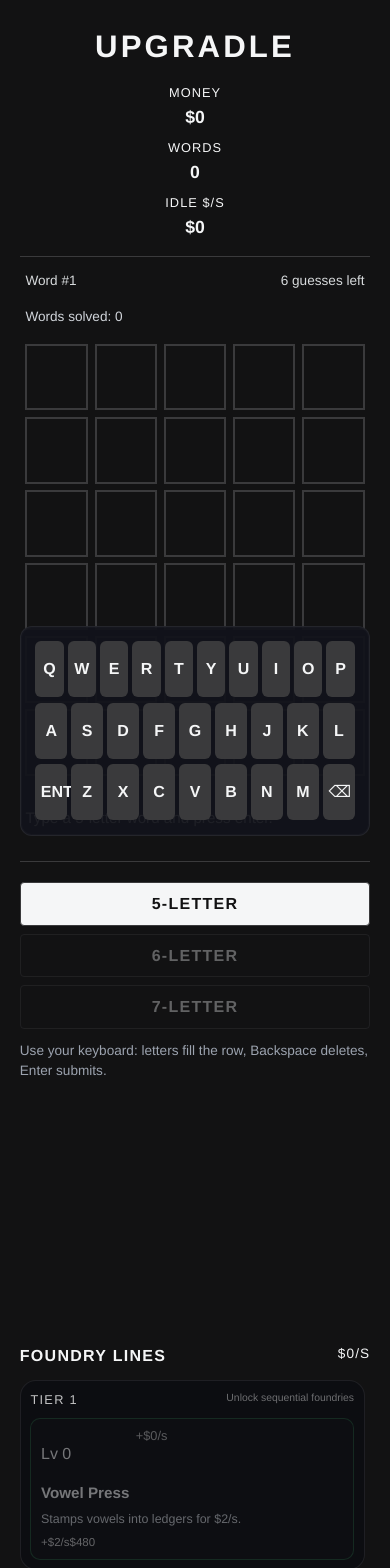
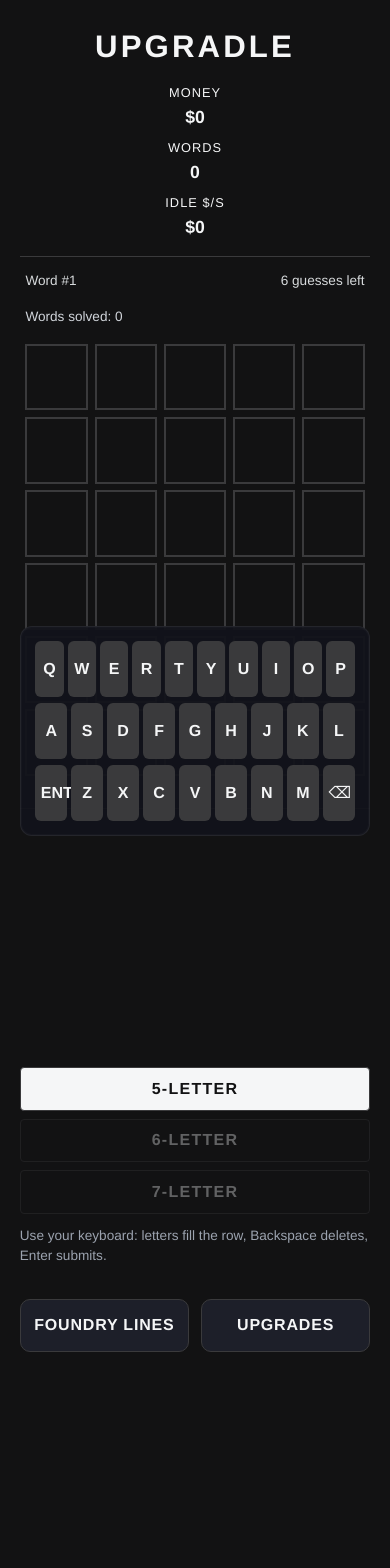
Before and after one commit to michaelasper/upgradle, a React (Vite) app: page / in a window 390 px wide. Shown: the top 1568 px of the page. After the commit the page ends 1384 px from the top, so only its background shows below. Built offline with nearby package versions, Linux system fonts and the light colour scheme.

Commit message:
feat: improve compact layout with mobile drawers

```diff
--- a/src/App.css
+++ b/src/App.css
@@ -464,10 +464,93 @@
   }
 }
 
+.game-layout.compact-layout {
+  grid-template-columns: 1fr;
+}
+
+.compact-layout .sidebar-panel {
+  display: none;
+}
+
+.mobile-panel-buttons {
+  display: flex;
+  gap: 0.75rem;
+  margin-top: 0.75rem;
+}
+
+.mobile-panel-button {
+  flex: 1;
+  border: 1px solid #3a3a3c;
+  background: #1d1f29;
+  color: inherit;
+  padding: 0.85rem 0.75rem;
+  border-radius: 10px;
+  font-weight: 600;
+  text-transform: uppercase;
+  letter-spacing: 0.05em;
+}
+
+.mobile-panel-button.active {
+  background: #f5f6f7;
+  color: #121213;
+}
+
+.mobile-sheet-overlay {
+  position: fixed;
+  inset: 0;
+  background: rgba(0, 0, 0, 0.55);
+  display: flex;
+  justify-content: center;
+  align-items: flex-end;
+  z-index: 30;
+  padding: 1rem;
+}
+
+.mobile-sheet {
+  width: min(480px, 100%);
+  max-height: 90vh;
+  background: #0f1118;
+  border-radius: 18px;
+  border: 1px solid rgba(255, 255, 255, 0.08);
+  display: flex;
+  flex-direction: column;
+  box-shadow: 0 30px 60px rgba(0, 0, 0, 0.6);
+}
+
+.mobile-sheet__header {
+  display: flex;
+  justify-content: space-between;
+  align-items: center;
+  padding: 0.9rem 1.1rem;
+  border-bottom: 1px solid rgba(255, 255, 255, 0.08);
+  text-transform: uppercase;
+  font-size: 0.9rem;
+  letter-spacing: 0.08em;
+}
+
+.mobile-sheet__body {
+  padding: 0.75rem 1.1rem 1.25rem;
+  overflow-y: auto;
+}
+
+.mobile-sheet__close {
+  border: none;
+  background: transparent;
+  color: #f5f6f7;
+  font-size: 0.85rem;
+  text-transform: uppercase;
+  letter-spacing: 0.05em;
+}
+
 @media (max-width: 640px) {
   .wordle-app {
     padding: 1.5rem 0.75rem 2rem;
     gap: 1rem;
+  }
+
+  .top-stats {
+    flex-direction: column;
+    gap: 0.5rem;
   }
 
   .board-section {
@@ -493,13 +576,16 @@
     min-width: 0;
   }
 
-  .top-stats {
+  .length-buttons {
     flex-direction: column;
-    gap: 0.5rem;
   }
 
-  .length-buttons {
-    flex-direction: column;
+  .mobile-sheet-overlay {
+    padding: 0.5rem;
+  }
+
+  .mobile-sheet {
+    width: 100%;
   }
 }
 
--- a/src/App.tsx
+++ b/src/App.tsx
@@ -1,4 +1,4 @@
-import { useEffect, useRef } from 'react'
+import { useEffect, useRef, useState } from 'react'
 import type { CSSProperties } from 'react'
 import './App.css'
 import { KEYBOARD_ROWS, TIER_REQUIREMENTS } from './constants'
@@ -46,6 +46,8 @@ function App() {
   const puzzleCompleteRef = useRef(state.puzzleComplete)
   const upgradeLevelRef = useRef(totalUpgradeLevels)
   const generatorCountRef = useRef(generatorUnits)
+  const [isCompact, setIsCompact] = useState(false)
+  const [activePanel, setActivePanel] = useState<'generators' | 'upgrades' | null>(null)
 
   useEffect(() => {
     window.addEventListener('keydown', handlePhysicalKey)
@@ -94,11 +96,192 @@ function App() {
     generatorCountRef.current = generatorUnits
   }, [generatorUnits, playGenerator])
 
+  useEffect(() => {
+    if (typeof window === 'undefined') return
+    const query = window.matchMedia('(max-width: 960px)')
+    const update = (event?: MediaQueryListEvent) => {
+      setIsCompact(event ? event.matches : query.matches)
+    }
+    update()
+    if (typeof query.addEventListener === 'function') {
+      query.addEventListener('change', update)
+      return () => query.removeEventListener('change', update)
+    }
+    query.addListener(update)
+    return () => query.removeListener(update)
+  }, [])
+
+  useEffect(() => {
+    if (!isCompact) {
+      setActivePanel(null)
+    }
+  }, [isCompact])
+
   const getUpgradeRequirementName = (id?: string) =>
     id ? sortedUpgrades.find((upgrade) => upgrade.id === id)?.name ?? id : null
 
   const getGeneratorRequirementName = (id?: string) =>
     id ? generators.find((generator) => generator.id === id)?.name ?? id : null
+
+  const renderGeneratorPanel = () => (
+    <>
+      <div className="section-header">
+        <h2>Foundry lines</h2>
+        <span>${formatMoney(passiveIncome)}/s</span>
+      </div>
+      {isCompact && activePanel && (
+        <div
+          className="mobile-sheet-overlay"
+          role="dialog"
+          aria-modal="true"
+          onClick={(event) => {
+            if (event.target === event.currentTarget) setActivePanel(null)
+          }}
+        >
+          <div className="mobile-sheet">
+            <div className="mobile-sheet__header">
+              <span>{activePanel === 'generators' ? 'Foundry lines' : 'Upgrades'}</span>
+              <button
+                type="button"
+                className="mobile-sheet__close"
+                onClick={() => setActivePanel(null)}
+              >
+                Close
+              </button>
+            </div>
+            <div className="mobile-sheet__body">
+              {activePanel === 'generators' ? renderGeneratorPanel() : renderUpgradePanel()}
+            </div>
+          </div>
+        </div>
+      )}
+      <div className="tier-stack">
+        {visibleGeneratorTiers.map((tier) => (
+          <section className={`tier-section tier-${tier}`} key={`generator-tier-${tier}`}>
+            <header className="tier-section__header">
+              <span>Tier {tier}</span>
+              <span className="tier-section__subhead">Unlock sequential foundries</span>
+            </header>
+            <div className="tile-list">
+              {generators
+                .filter((generator) => generator.tier === tier)
+                .map((generator) => {
+                  const owned = state.generatorLevels[generator.id] ?? 0
+                  const nextCost = getGeneratorCost(generator, owned)
+                  const totalIncome = owned * generator.baseIncome
+                  const requirementMet = !generator.requires
+                    ? true
+                    : (state.generatorLevels[generator.requires] ?? 0) > 0
+                  const disabled = state.money < nextCost || !requirementMet
+                  const requirementLabel = getGeneratorRequirementName(generator.requires)
+                  return (
+                    <button
+                      key={generator.id}
+                      className={`info-tile tier-${generator.tier}`}
+                      onClick={() => dispatch({ type: 'buyGenerator', id: generator.id })}
+                      disabled={disabled}
+                      type="button"
+                    >
+                      <div className="info-tile__top">
+                        <div>
+                          <p className="eyebrow">Lv {owned}</p>
+                          <h3>{generator.name}</h3>
+                        </div>
+                        <span className="info-tile__value">+${formatMoney(totalIncome)}/s</span>
+                      </div>
+                      <p className="info-tile__desc">{generator.description}</p>
+                      {!requirementMet && requirementLabel && (
+                        <p className="info-tile__note">Requires {requirementLabel}.</p>
+                      )}
+                      <div className="info-tile__foot">
+                        <span>+${formatMoney(generator.baseIncome)}/s</span>
+                        <span>${formatMoney(nextCost)}</span>
+                      </div>
+                    </button>
+                  )
+                })}
+            </div>
+          </section>
+        ))}
+      </div>
+    </>
+  )
+
+  const renderUpgradePanel = () => (
+    <>
+      <div className="section-header">
+        <h2>Upgrades</h2>
+        <span>Balance: ${formatMoney(state.money)}</span>
+      </div>
+      <div className="tier-stack">
+        {upgradeTierOrder.map((tier) => (
+          <section className={`tier-section tier-${tier}`} key={`upgrade-tier-${tier}`}>
+            <header className="tier-section__header">
+              <span>Tier {tier}</span>
+              <span className="tier-section__subhead">Spend words to reach new perks</span>
+            </header>
+            <div className="tile-list">
+              {sortedUpgrades
+                .filter((upgrade) => upgrade.tier === tier)
+                .map((upgrade) => {
+                  const level = state.upgradeLevels[upgrade.id] ?? 0
+                  const requirementMet =
+                    !upgrade.requires || (state.upgradeLevels[upgrade.requires] ?? 0) > 0
+                  const tierRequirement = TIER_REQUIREMENTS[upgrade.tier] ?? 0
+                  const tierMet = totalUpgradeLevels >= tierRequirement
+                  const locked = !requirementMet || !tierMet
+                  const capped = upgrade.maxLevel !== null && level >= upgrade.maxLevel
+                  const cost = getUpgradeCost(upgrade, level)
+                  const wordsNeeded = upgrade.wordCost ?? 0
+                  const wordsMet = wordsNeeded === 0 || state.words >= wordsNeeded
+                  const disabled = locked || capped || state.money < cost || !wordsMet
+                  const requirementLabel = getUpgradeRequirementName(upgrade.requires)
+                  return (
+                    <button
+                      key={upgrade.id}
+                      className={`info-tile tier-${upgrade.tier}`}
+                      onClick={() => dispatch({ type: 'buyUpgrade', id: upgrade.id })}
+                      disabled={disabled}
+                      type="button"
+                    >
+                      <div className="info-tile__top">
+                        <div>
+                          <p className="eyebrow">Lv {level}</p>
+                          <h3>{upgrade.name}</h3>
+                        </div>
+                        <span className="info-tile__value">
+                          {upgrade.maxLevel !== null ? `${level}/${upgrade.maxLevel}` : '∞'}
+                        </span>
+                      </div>
+                      <p className="info-tile__desc">{upgrade.description}</p>
+                      {!requirementMet && requirementLabel && (
+                        <p className="info-tile__note">Requires {requirementLabel}.</p>
+                      )}
+                      {!tierMet && tierRequirement > 0 && (
+                        <p className="info-tile__note">
+                          Spend {tierRequirement} upgrade levels to enter Tier {upgrade.tier}.
+                        </p>
+                      )}
+                      {!wordsMet && wordsNeeded > 0 && (
+                        <p className="info-tile__note">Need {wordsNeeded} words.</p>
+                      )}
+                      {capped && <p className="info-tile__note">Maxed out.</p>}
+                      <div className="info-tile__foot">
+                        <span>{wordsNeeded > 0 ? `${wordsNeeded} words` : '0 words'}</span>
+                        {capped ? <span>Complete</span> : <span>${formatMoney(cost)}</span>}
+                      </div>
+                    </button>
+                  )
+                })}
+            </div>
+          </section>
+        ))}
+      </div>
+    </>
+  )
+
+  const layoutClass = ['game-layout']
+  if (isCompact) layoutClass.push('compact-layout')
 
   return (
     <main className="wordle-app" style={appStyle}>
@@ -120,63 +303,10 @@ function App() {
         </div>
       </header>
 
-      <div className="game-layout">
-        <aside className="sidebar-panel generators-panel">
-          <div className="section-header">
-            <h2>Foundry lines</h2>
-            <span>${formatMoney(passiveIncome)}/s</span>
-          </div>
-          <div className="tier-stack">
-            {visibleGeneratorTiers.map((tier) => (
-              <section className={`tier-section tier-${tier}`} key={`generator-tier-${tier}`}>
-                <header className="tier-section__header">
-                  <span>Tier {tier}</span>
-                  <span className="tier-section__subhead">Unlock sequential foundries</span>
-                </header>
-                <div className="tile-list">
-                  {generators
-                    .filter((generator) => generator.tier === tier)
-                    .map((generator) => {
-                      const owned = state.generatorLevels[generator.id] ?? 0
-                      const nextCost = getGeneratorCost(generator, owned)
-                      const totalIncome = owned * generator.baseIncome
-                      const requirementMet = !generator.requires
-                        ? true
-                        : (state.generatorLevels[generator.requires] ?? 0) > 0
-                      const disabled = state.money < nextCost || !requirementMet
-                      const requirementLabel = getGeneratorRequirementName(generator.requires)
-                      return (
-                        <button
-                          key={generator.id}
-                          className={`info-tile tier-${generator.tier}`}
-                          onClick={() => dispatch({ type: 'buyGenerator', id: generator.id })}
-                          disabled={disabled}
-                          type="button"
-                        >
-                          <div className="info-tile__top">
-                            <div>
-                              <p className="eyebrow">Lv {owned}</p>
-                              <h3>{generator.name}</h3>
-                            </div>
-                            <span className="info-tile__value">+${formatMoney(totalIncome)}/s</span>
-                          </div>
-                          <p className="info-tile__desc">{generator.description}</p>
-                          {!requirementMet && requirementLabel && (
-                            <p className="info-tile__note">Requires {requirementLabel}.</p>
-                          )}
-                          <div className="info-tile__foot">
-                            <span>+${formatMoney(generator.baseIncome)}/s</span>
-                            <span>${formatMoney(nextCost)}</span>
-                          </div>
-                        </button>
-                      )
-                    })}
-                </div>
-              </section>
-            ))}
-          </div>
-        </aside>
-
+      <div className={layoutClass.join(' ').trim()}>
+        {!isCompact && (
+          <aside className="sidebar-panel generators-panel">{renderGeneratorPanel()}</aside>
+        )}
         <section className="board-stack">
           <section className="board-section">
             <div className="board-header">
@@ -229,11 +359,7 @@ function App() {
               })}
             </div>
             <div className="board-meta">
-              <p>
-                {state.puzzleComplete
-                  ? state.puzzleStatus
-                  : `Type a ${state.selectedLength}-letter word and press enter.`}
-              </p>
+              {state.puzzleComplete && state.puzzleStatus && <p>{state.puzzleStatus}</p>}
               {state.showHotCold && (
                 <p className="hint">
                   Thermal hints replace colors: hot tiles mean close alphabetically.
@@ -261,25 +387,6 @@ function App() {
             </div>
           </section>
 
-          <section className="controls">
-            <div className="length-buttons">
-              {WORD_LENGTHS.map((length) => (
-                <button
-                  key={length}
-                  className={`length-button ${state.selectedLength === length ? 'active' : ''}`}
-                  disabled={!state.unlockedLengths.includes(length)}
-                  onClick={() => dispatch({ type: 'setLength', length })}
-                  type="button"
-                >
-                  {length}-letter
-                </button>
-              ))}
-            </div>
-            <p className="control-hint">
-              Use your keyboard: letters fill the row, Backspace deletes, Enter submits.
-            </p>
-          </section>
-
           <section className="keyboard">
             {KEYBOARD_ROWS.map((row, rowIndex) => (
               <div className="key-row" key={`row-${rowIndex}`}>
@@ -300,82 +407,49 @@ function App() {
               </div>
             ))}
           </section>
+
+          <section className="controls">
+            <div className="length-buttons">
+              {WORD_LENGTHS.map((length) => (
+                <button
+                  key={length}
+                  className={`length-button ${state.selectedLength === length ? 'active' : ''}`}
+                  disabled={!state.unlockedLengths.includes(length)}
+                  onClick={() => dispatch({ type: 'setLength', length })}
+                  type="button"
+                >
+                  {length}-letter
+                </button>
+              ))}
+            </div>
+            <p className="control-hint">
+              Use your keyboard: letters fill the row, Backspace deletes, Enter submits.
+            </p>
+          </section>
+
+          {isCompact && (
+            <div className="mobile-panel-buttons">
+              <button
+                type="button"
+                className={`mobile-panel-button ${activePanel === 'generators' ? 'active' : ''}`}
+                onClick={() => setActivePanel('generators')}
+              >
+                Foundry lines
+              </button>
+              <button
+                type="button"
+                className={`mobile-panel-button ${activePanel === 'upgrades' ? 'active' : ''}`}
+                onClick={() => setActivePanel('upgrades')}
+              >
+                Upgrades
+              </button>
+            </div>
+          )}
         </section>
 
-        <aside className="sidebar-panel upgrades-panel">
-          <div className="section-header">
-            <h2>Upgrades</h2>
-            <span>Balance: ${formatMoney(state.money)}</span>
-          </div>
-          <div className="tier-stack">
-            {upgradeTierOrder.map((tier) => (
-              <section className={`tier-section tier-${tier}`} key={`upgrade-tier-${tier}`}>
-                <header className="tier-section__header">
-                  <span>Tier {tier}</span>
-                  <span className="tier-section__subhead">Spend words to reach new perks</span>
-                </header>
-                <div className="tile-list">
-                  {sortedUpgrades
-                    .filter((upgrade) => upgrade.tier === tier)
-                    .map((upgrade) => {
-                      const level = state.upgradeLevels[upgrade.id] ?? 0
-                      const requirementMet =
-                        !upgrade.requires || (state.upgradeLevels[upgrade.requires] ?? 0) > 0
-                      const tierRequirement = TIER_REQUIREMENTS[upgrade.tier] ?? 0
-                      const tierMet = totalUpgradeLevels >= tierRequirement
-                      const locked = !requirementMet || !tierMet
-                      const capped = upgrade.maxLevel !== null && level >= upgrade.maxLevel
-                      const cost = getUpgradeCost(upgrade, level)
-                      const wordsNeeded = upgrade.wordCost ?? 0
-                      const wordsMet = wordsNeeded === 0 || state.words >= wordsNeeded
-                      const disabled = locked || capped || state.money < cost || !wordsMet
-                      const requirementLabel = getUpgradeRequirementName(upgrade.requires)
-                      return (
-                        <button
-                          key={upgrade.id}
-                          className={`info-tile tier-${upgrade.tier}`}
-                          onClick={() => dispatch({ type: 'buyUpgrade', id: upgrade.id })}
-                          disabled={disabled}
-                          type="button"
-                        >
-                          <div className="info-tile__top">
-                            <div>
-                              <p className="eyebrow">Lv {level}</p>
-                              <h3>{upgrade.name}</h3>
-                            </div>
-                            <span className="info-tile__value">
-                              {upgrade.maxLevel !== null ? `${level}/${upgrade.maxLevel}` : '∞'}
-                            </span>
-                          </div>
-                          <p className="info-tile__desc">{upgrade.description}</p>
-                          {!requirementMet && requirementLabel && (
-                            <p className="info-tile__note">Requires {requirementLabel}.</p>
-                          )}
-                          {!tierMet && tierRequirement > 0 && (
-                            <p className="info-tile__note">
-                              Spend {tierRequirement} upgrade levels to enter Tier {upgrade.tier}.
-                            </p>
-                          )}
-                          {!wordsMet && wordsNeeded > 0 && (
-                            <p className="info-tile__note">Need {wordsNeeded} words.</p>
-                          )}
-                          {capped && <p className="info-tile__note">Maxed out.</p>}
-                          <div className="info-tile__foot">
-                            <span>{wordsNeeded > 0 ? `${wordsNeeded} words` : '0 words'}</span>
-                            {capped ? (
-                              <span>Complete</span>
-                            ) : (
-                              <span>${formatMoney(cost)}</span>
-                            )}
-                          </div>
-                        </button>
-                      )
-                    })}
-                </div>
-              </section>
-            ))}
-          </div>
-        </aside>
+        {!isCompact && (
+          <aside className="sidebar-panel upgrades-panel">{renderUpgradePanel()}</aside>
+        )}
       </div>
     </main>
   )
```
